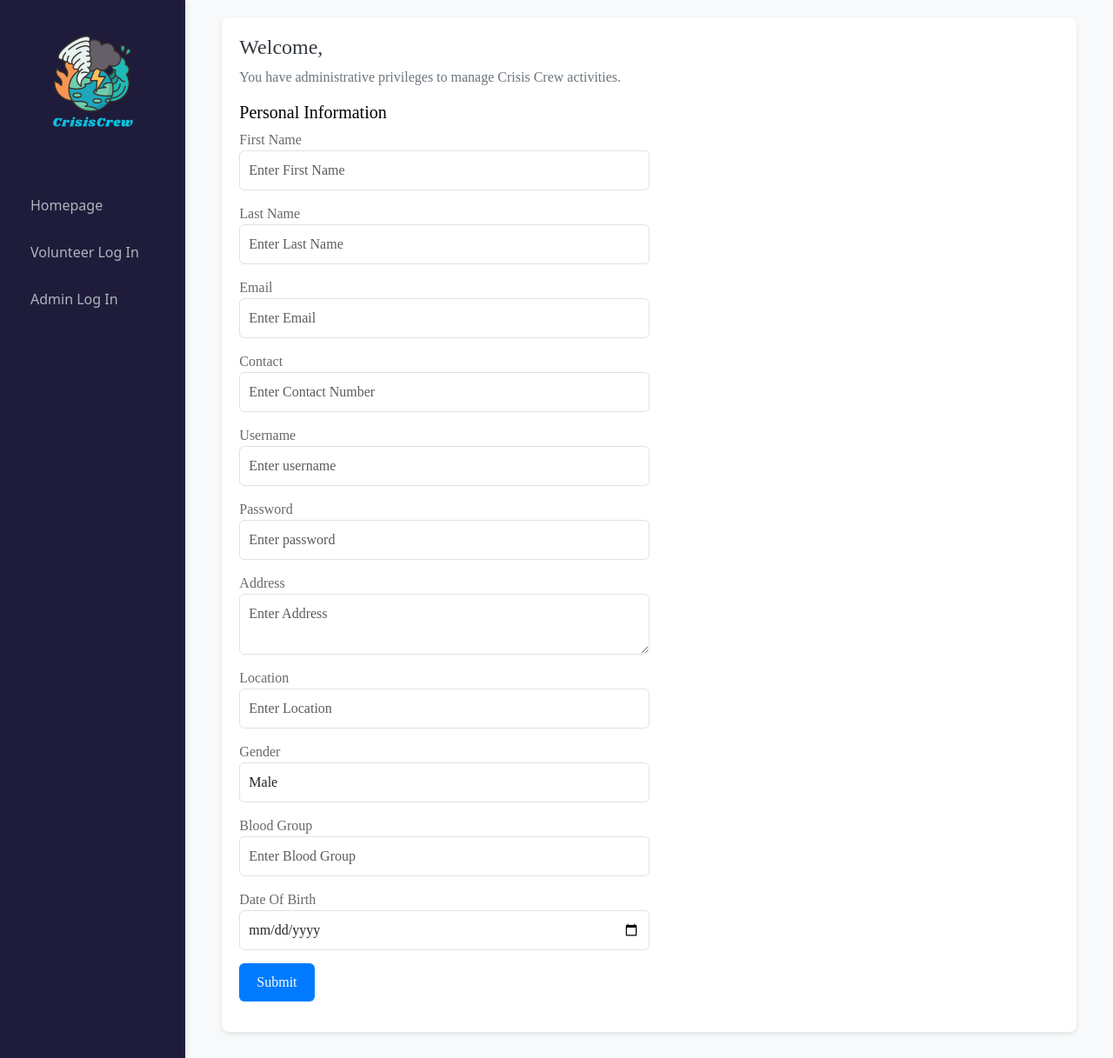
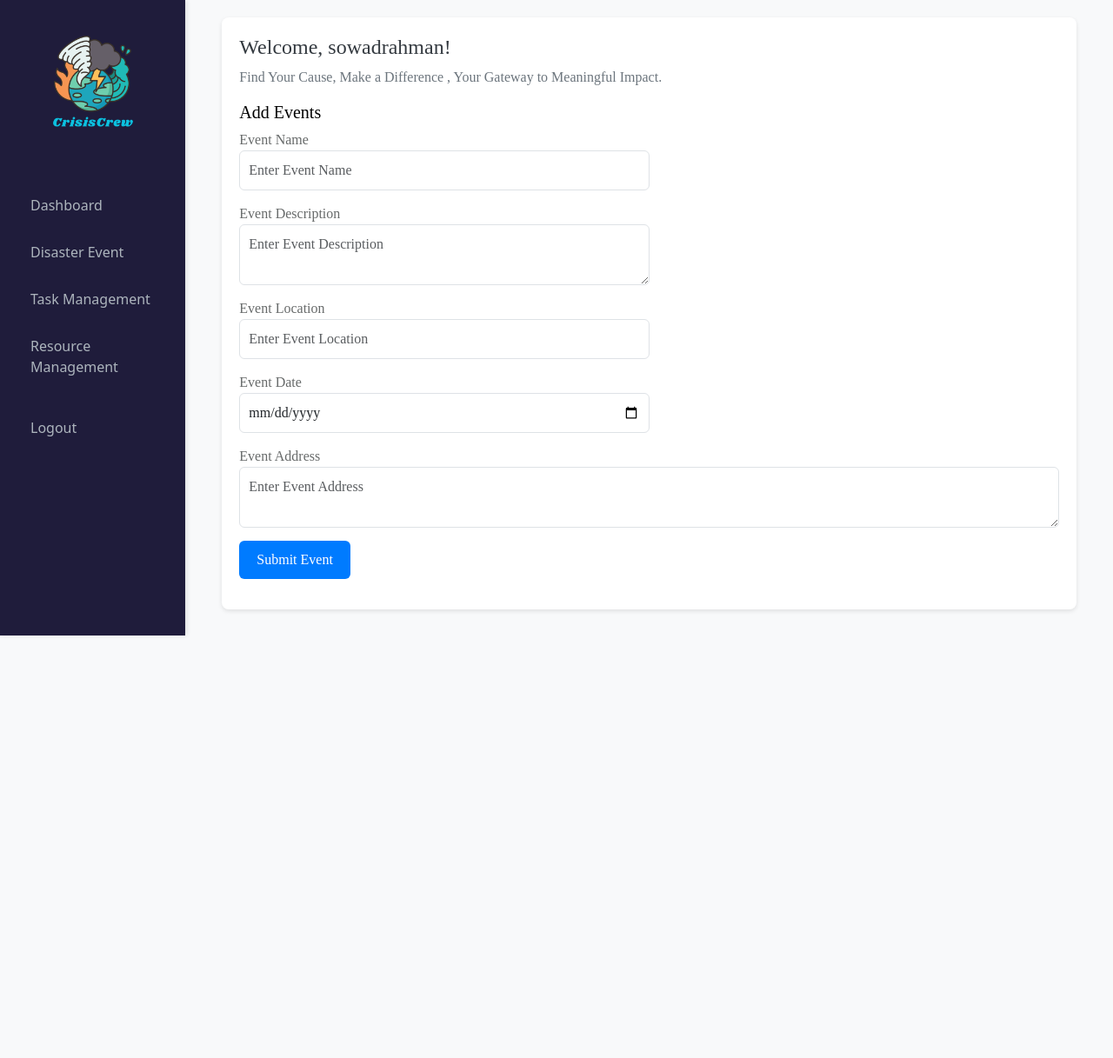
Before and after one commit to showrin20/CrisisCrew30, a PHP site: page /add_event.php in a window 1280 px wide. Shown: the whole page at 87% size. After the commit the page ends 731 px from the top, so only its background shows below. Run offline with PHP 8.4, Linux system fonts and the light colour scheme; a user stored in the database is signed in.

```diff
--- a/add_event.php
+++ b/add_event.php
@@ -1,3 +1,14 @@
+<?php
+session_start();
+
+// Check if the user is logged in
+if (!isset($_SESSION["username"])) {
+    // If not logged in, redirect to the login page
+    header("Location: login.php");
+    exit();
+}
+?>
+
 <!DOCTYPE html>
 <html lang="en">
   <head>
@@ -107,190 +118,71 @@
 
           <!-- Sidebar Navigation Links -->
           <div class="list-group mt-3">
-            <a href="index.php">Homepage</a>
-            <a href="client_login.php">Volunteer Log In</a>
-            <a href="login.php">Admin Log In</a>
+            <a href="admin_dashboard.php">Dashboard</a>
+            <a href="disaster_event.php">Disaster Event</a>
+            <a href="task_management.php">Task Management</a>
+            <a href="resource_management.php">Resource Management</a>
           </div>
 
-
+          <!-- Logout Link -->
+          <footer class="mt-3">
+            <a href="index.php" style="color: #adb5bd">Logout</a>
+          </footer>
         </nav>
 
         <!-- Main Content Area -->
         <div class="col-lg-10 col-md-9 col-12">
           <div class="welcome-message">
-            <h4 style="color: #343a40">Welcome,  </h4>
+            <h4 style="color: #343a40">Welcome, <?php echo htmlspecialchars($_SESSION['username']); ?>!</h4>
             <p style="color: #6c757d">
-              You have administrative privileges to manage Crisis Crew
-              activities.
+              Find Your Cause, Make a Difference , Your
+              Gateway to Meaningful Impact.
             </p>
 
-            <h5>Personal Information</h5>
-
-     <form method="POST" action="process_form.php" enctype="multipart/form-data">
-
+            <h5>Add Events</h5>
+            <form method="POST" action="add_event_process.php" enctype="multipart/form-data">
     <div class="form-row">
-                <!-- First Row -->
+        <!-- Event Name -->
         <div class="form-group col-md-6">
-                  <label for="firstName" style="color: #676a6a"
-                    >First Name</label
-                  >
-                  <input
-                    type="text"
-                    class="form-control"
-                    id="firstName"
-                    name="firstName"
-                    placeholder="Enter First Name"
-                    required
-                  />
+            <label for="name" style="color: #676a6a">Event Name</label>
+            <input type="text" class="form-control" id="name" name="name" placeholder="Enter Event Name" required />
         </div>
 
+        <!-- Event Description -->
         <div class="form-group col-md-6">
-                  <label for="lastName" style="color: #676a6a">Last Name</label>
-                  <input
-                    type="text"
-                    class="form-control"
-                    id="lastName"
-                    name="lastName"
-                    placeholder="Enter Last Name"
-                    required
-                  />
+            <label for="description" style="color: #676a6a">Event Description</label>
+            <textarea class="form-control" id="description" name="description" placeholder="Enter Event Description" required></textarea>
         </div>
 
-                <!-- Second Row -->
+        <!-- Event Location -->
         <div class="form-group col-md-6">
-                  <label for="email" style="color: #676a6a">Email</label>
-                  <input
-                    type="email"
-                    class="form-control"
-                    id="email"
-                    name="email"
-                    placeholder="Enter Email"
-                    required
-                  />
+            <label for="location" style="color: #676a6a">Event Location</label>
+            <input type="text" class="form-control" id="location" name="location" placeholder="Enter Event Location" required />
         </div>
 
+        <!-- Event Date -->
         <div class="form-group col-md-6">
-                  <label for="contact" style="color: #676a6a">Contact</label>
-                  <input
-                    type="tel"
-                    class="form-control"
-                    id="contact"
-                    name="contact"
-                    placeholder="Enter Contact Number"
-                    required
-                  />
-                </div>
-                <div class="form-group col-md-6">
-                  <label for="email" style="color: #676a6a">Username</label>
-                  <input
-                    type="text"
-                    class="form-control"
-                    id="username"
-                    name="username"
-                    placeholder="Enter username"
-                    required
-                  />
+            <label for="date" style="color: #676a6a">Event Date</label>
+            <input type="date" class="form-control" id="date" name="date" required />
         </div>
 
-                <div class="form-group col-md-6">
-                  <label for="password" style="color: #676a6a">Password</label>
-                  <input
-                    type="text"
-                    class="form-control"
-                    id="password"
-                    name="password"
-                    placeholder="Enter password"
-                    required
-                  />
+        <!-- Event Address -->
+        <div class="form-group col-md-12">
+            <label for="address" style="color: #676a6a">Event Address</label>
+            <textarea class="form-control" id="address" name="address" placeholder="Enter Event Address" required></textarea>
+        </div>
     </div>
 
-                <!-- Third Row -->
-                <div class="form-group col-md-6">
-                  <label for="address" style="color: #676a6a">Address</label>
-                  <textarea
-                    class="form-control"
-                    id="address"
-                    name="address"
-                    placeholder="Enter Address"
-                    required
-                  ></textarea>
+    <!-- Action Button -->
+    <div class="form-group col-md-12">
+        <button type="submit" class="btn btn-primary btn-block">Submit Event</button>
     </div>
-
-                <div class="form-group col-md-6">
-                  <label for="location" style="color: #676a6a">Location</label>
-                  <input
-                    type="text"
-                    class="form-control"
-                    id="location"
-                    name="location"
-                    placeholder="Enter Location"
-                    required
-                  />
-                </div>
-
-                <!-- Fourth Row -->
-                <div class="form-group col-md-6">
-                  <label for="gender" style="color: #676a6a">Gender</label>
-                  <select
-                    class="form-control"
-                    id="gender"
-                    name="gender"
-                    required
-                  >
-                    <option value="male">Male</option>
-                    <option value="female">Female</option>
-                    <option value="other">Other</option>
-                  </select>
-                </div>
-
-                <div class="form-group col-md-6">
-                  <label for="bloodGroup" style="color: #676a6a"
-                    >Blood Group</label
-                  >
-                  <input
-                    type="text"
-                    class="form-control"
-                    id="bloodGroup"
-                    name="bloodGroup"
-                    placeholder="Enter Blood Group"
-                    required
-                  />
-                </div>
-
-                <!-- Additional Fields -->
-                <div class="form-group col-md-6">
-                  <label for="DOB" style="color: #676a6a"
-                    >Date Of Birth</label
-                  >
-                  <input
-                    type="date"
-                    class="form-control"
-                    id="DOB"
-                    name="DOB"
-                    placeholder="Enter Your Date Of Birth"
-                    required
-                  />
-                </div>
-                <!-- <div class="form-group col-md-6">
-                    <label for="Photo" style="color: #676a6a"
-                      >Photo</label
-                    >
-                    <div class="input-group">
-                        <input class="input--style-1" type="file" placeholder="file" name="file">
-                    </div>
-                  </div> -->
+</form>
 
 
 
 
 
-              <!-- Action Button -->
-              <div class="form-group col-md-12">
-                <button type="submit" class="btn btn-primary btn-block">
-                  Submit
-                </button>
-              </div>
-            </form>
           </div>
         </div>
       </div>
```
Also changed, not shown: add_event_process.php (added, +46 -0 lines), client_dashboard.php (+55 -34 lines), crisiscrew20.sql (+9 -5 lines), disaster_event.php (+64 -59 lines). Lines whose indentation alone changed are shown as unchanged.
